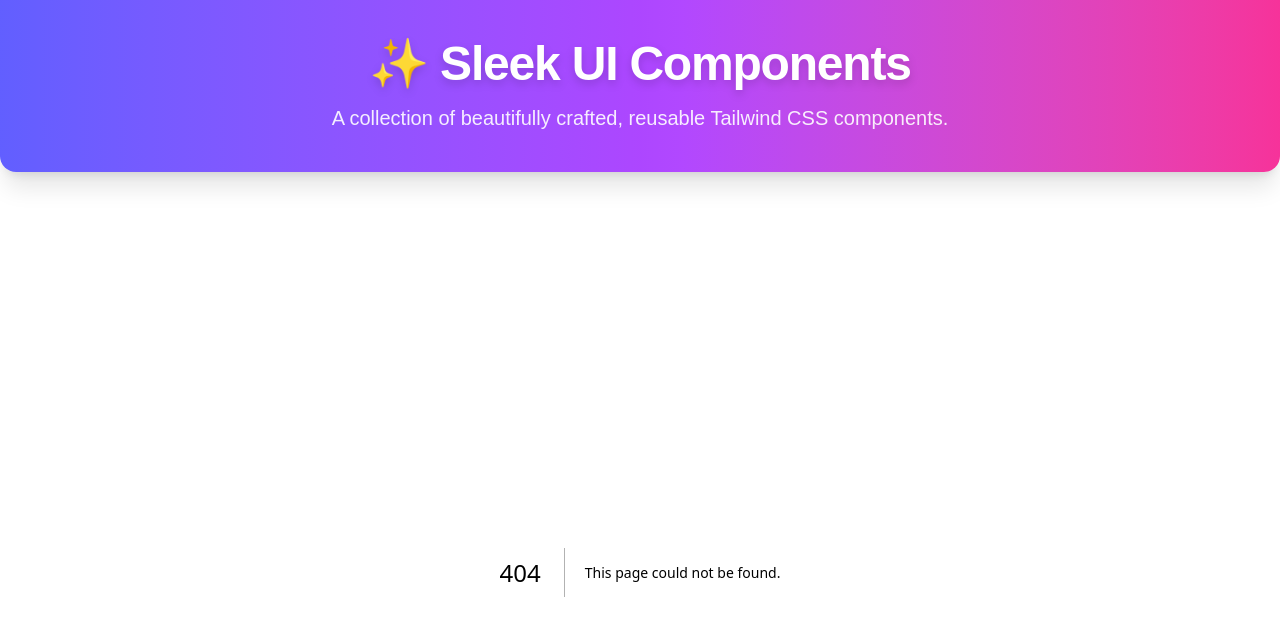
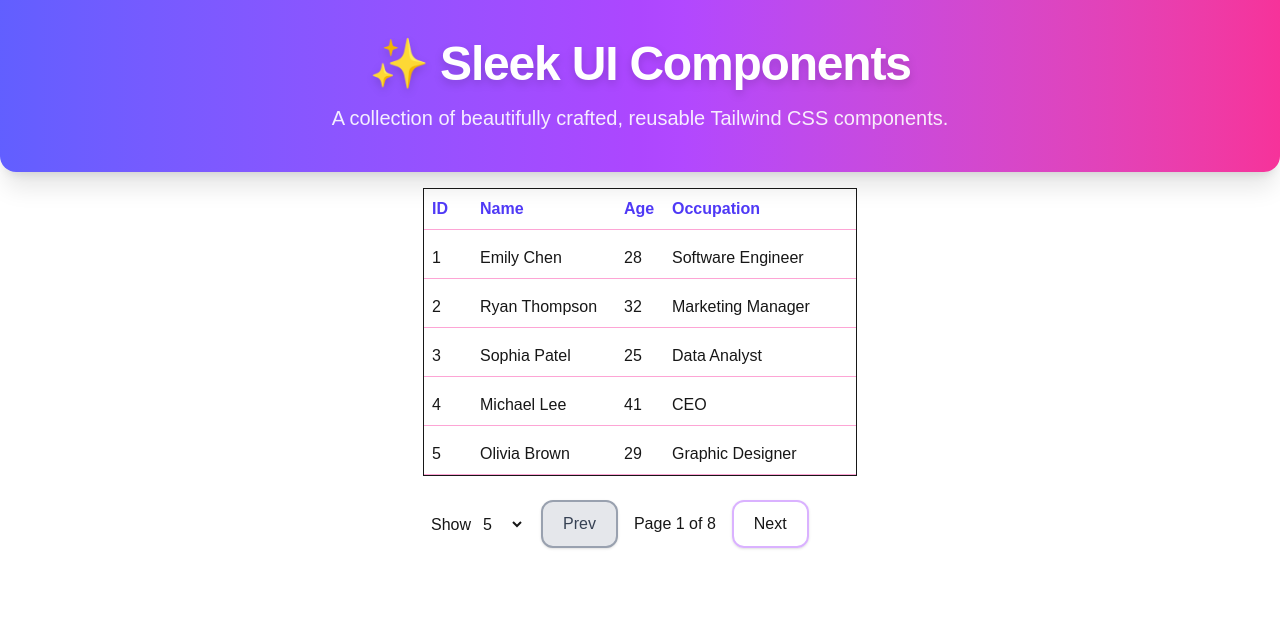
Before and after one commit to Naveen-S/ui-components, a Next.js app: page /dataTable in a window 1280 px wide. Before the commit this address had no page. Shown: the top 636 px of the page. Built offline with nearby package versions, Linux system fonts and the light colour scheme.

Commit message:
Pagination UI component

```diff
--- /dev/null
+++ b/src/app/dataTable/page.js
@@ -0,0 +1,231 @@
+import DataTable from '@/components/DataTable';
+import React from 'react';
+
+const users = [
+  {
+    "id": 1,
+    "name": "Emily Chen",
+    "age": 28,
+    "occupation": "Software Engineer"
+  },
+  {
+    "id": 2,
+    "name": "Ryan Thompson",
+    "age": 32,
+    "occupation": "Marketing Manager"
+  },
+  {
+    "id": 3,
+    "name": "Sophia Patel",
+    "age": 25,
+    "occupation": "Data Analyst"
+  },
+  {
+    "id": 4,
+    "name": "Michael Lee",
+    "age": 41,
+    "occupation": "CEO"
+  },
+  {
+    "id": 5,
+    "name": "Olivia Brown",
+    "age": 29,
+    "occupation": "Graphic Designer"
+  },
+  {
+    "id": 6,
+    "name": "Alexander Hall",
+    "age": 38,
+    "occupation": "Sales Representative"
+  },
+  {
+    "id": 7,
+    "name": "Isabella Davis",
+    "age": 26,
+    "occupation": "Teacher"
+  },
+  {
+    "id": 8,
+    "name": "Ethan White",
+    "age": 35,
+    "occupation": "Lawyer"
+  },
+  {
+    "id": 9,
+    "name": "Lily Tran",
+    "age": 30,
+    "occupation": "Nurse"
+  },
+  {
+    "id": 10,
+    "name": "Julian Sanchez",
+    "age": 39,
+    "occupation": "Engineer"
+  },
+  {
+    "id": 11,
+    "name": "Ava Martin",
+    "age": 27,
+    "occupation": "Journalist"
+  },
+  {
+    "id": 12,
+    "name": "Benjamin Walker",
+    "age": 42,
+    "occupation": "Doctor"
+  },
+  {
+    "id": 13,
+    "name": "Charlotte Brooks",
+    "age": 31,
+    "occupation": "HR Manager"
+  },
+  {
+    "id": 14,
+    "name": "Gabriel Harris",
+    "age": 36,
+    "occupation": "IT Consultant"
+  },
+  {
+    "id": 15,
+    "name": "Hannah Taylor",
+    "age": 24,
+    "occupation": "Student"
+  },
+  {
+    "id": 16,
+    "name": "Jackson Brown",
+    "age": 40,
+    "occupation": "Business Owner"
+  },
+  {
+    "id": 17,
+    "name": "Kayla Lewis",
+    "age": 33,
+    "occupation": "Event Planner"
+  },
+  {
+    "id": 18,
+    "name": "Logan Mitchell",
+    "age": 37,
+    "occupation": "Architect"
+  },
+  {
+    "id": 19,
+    "name": "Mia Garcia",
+    "age": 29,
+    "occupation": "Artist"
+  },
+  {
+    "id": 20,
+    "name": "Natalie Hall",
+    "age": 34,
+    "occupation": "Teacher"
+  },
+  {
+    "id": 21,
+    "name": "Oliver Patel",
+    "age": 38,
+    "occupation": "Software Developer"
+  },
+  {
+    "id": 22,
+    "name": "Penelope Martin",
+    "age": 26,
+    "occupation": "Writer"
+  },
+  {
+    "id": 23,
+    "name": "Quinn Lee",
+    "age": 35,
+    "occupation": "Entrepreneur"
+  },
+  {
+    "id": 24,
+    "name": "Rachel Kim",
+    "age": 30,
+    "occupation": "Dentist"
+  },
+  {
+    "id": 25,
+    "name": "Samuel Jackson",
+    "age": 42,
+    "occupation": "Lawyer"
+  },
+  {
+    "id": 26,
+    "name": "Tessa Hall",
+    "age": 28,
+    "occupation": "Graphic Designer"
+  },
+  {
+    "id": 27,
+    "name": "Uma Patel",
+    "age": 39,
+    "occupation": "Marketing Manager"
+  },
+  {
+    "id": 28,
+    "name": "Vincent Brooks",
+    "age": 36,
+    "occupation": "IT Consultant"
+  },
+  {
+    "id": 29,
+    "name": "Walter White",
+    "age": 41,
+    "occupation": "Engineer"
+  },
+  {
+    "id": 30,
+    "name": "Xavier Sanchez",
+    "age": 33,
+    "occupation": "Sales Representative"
+  },
+  {
+    "id": 31,
+    "name": "Yvonne Martin",
+    "age": 29,
+    "occupation": "Teacher"
+  },
+  {
+    "id": 32,
+    "name": "Zoe Lee",
+    "age": 27,
+    "occupation": "Data Analyst"
+  },
+  {
+    "id": 33,
+    "name": "Abigail Brown",
+    "age": 34,
+    "occupation": "Nurse"
+  },
+  {
+    "id": 34,
+    "name": "Caleb Harris",
+    "age": 38,
+    "occupation": "Business Owner"
+  },
+  {
+    "id": 35,
+    "name": "Diana Taylor",
+    "age": 31,
+    "occupation": "Event Planner"
+  },
+  {
+    "id": 36,
+    "name": "Eleanor Walker",
+    "age": 40,
+    "occupation": "CEO"
+  }
+];
+
+const page = () => {
+  return (
+    <div className='flex justify-center'>
+      <DataTable data={users} />
+    </div>
+  );
+};
+
+export default page;
--- a/src/app/page.js
+++ b/src/app/page.js
@@ -13,6 +13,7 @@
         <ComponentLinkContainer to={"/star"}> Star </ComponentLinkContainer>
         <ComponentLinkContainer to={"/carousal"}> Carousal </ComponentLinkContainer>
         <ComponentLinkContainer to={"/counter"}> Counter </ComponentLinkContainer>
+        <ComponentLinkContainer to={"/dataTable"}>  Data Table </ComponentLinkContainer>
       </div>
     </div>
   );
--- a/src/components/Button.js
+++ b/src/components/Button.js
@@ -1,7 +1,6 @@
 import React from 'react';
 
 const Button = ({ children, disabled, ...rest }) => {
-  console.log(disabled);
   if (disabled) {
     return (
       <button
--- /dev/null
+++ b/src/components/DataTable.js
@@ -0,0 +1,105 @@
+"use client";
+import React, { useEffect, useState } from 'react';
+import Button from './Button';
+
+const DEFAULT_PAGE_SIZE = 5;
+const DataTable = ({ data }) => {
+  const [pageSize, setPageSize] = useState(DEFAULT_PAGE_SIZE);
+  const [pageNo, setPageNo] = useState(1);
+  const [filteredData, setFilteredData] = useState([...data].slice(pageNo - 1, DEFAULT_PAGE_SIZE));
+
+  useEffect(() => {
+    setFilteredData(prev => {
+      const start = (pageNo - 1) * pageSize;
+      const end = ((pageNo - 1) * pageSize) + pageSize;
+      return [...data].slice(start, end);
+    });
+  }, [data, pageNo, pageSize]);
+
+  // Reset
+  useEffect(() => {
+    setPageNo(1);
+  }, [pageSize]);
+
+  const renderTable = () => {
+    if (data.length > 0) {
+      return <table className='flex flex-col gap-2 my-4 border-1'>
+        <thead className='border-b border-pink-300 text-indigo-600 font-bold'>
+          <tr>
+            <td className='p-2 min-w-12 text-left'>ID</td>
+            <td className='p-2 min-w-36 text-left'>Name</td>
+            <td className='p-2 min-w-12 text-left'>Age</td>
+            <td className='p-2 min-w-48 text-left'>Occupation</td>
+          </tr>
+        </thead>
+        {
+          filteredData.map(item => {
+            return (<tbody key={item.id}>
+              <tr className='border-b border-pink-300 text-center' >
+                <td className='p-2 min-w-12 text-left'>{item.id}</td>
+                <td className='p-2 min-w-36 text-left'>{item.name}</td>
+                <td className='p-2 min-w-12 text-left'>{item.age}</td>
+                <td className='p-2 min-w-48 text-left'>{item.occupation}</td>
+              </tr>
+            </tbody>
+            );
+          })
+        }
+      </table>;
+    } else {
+      return;
+    }
+  };
+
+  const handleChange = (e) => {
+    setPageSize(Number(e.target.value));
+  };
+
+  const handlePrev = (e) => {
+    if (pageNo > 1) {
+      setPageNo(prev => {
+        return prev - 1;
+      });
+
+    } return;
+  };
+  const handleNext = (e, totalPages) => {
+    if (pageNo < totalPages) {
+      setPageNo(prev => {
+        return prev + 1;
+      });
+
+    }
+  };
+
+  const renderPagination = () => {
+    const totalPages = Math.floor(data.length / pageSize) + 1;
+    return (<div className='flex items-center gap-2 px-2'>
+      <div>
+        <label htmlFor="PageSize"> Show
+          <select className='outline-0 p-2' name="PageSize" value={String(pageSize)} onChange={(e) => { handleChange(e); }}>
+            <option value="5"> 5 </option>
+            <option value="10"> 10 </option>
+            <option value="20"> 20 </option>
+          </select>
+        </label>
+      </div>
+      <Button disabled={pageNo <= 1} onClick={(e) => { handlePrev(e); }}> Prev </Button>
+      {`Page ${pageNo} of ${totalPages}`}
+      <Button disabled={pageNo === totalPages} onClick={(e) => { handleNext(e, totalPages); }}> Next </Button>
+
+    </div>);
+
+
+
+  };
+
+  return (
+    <div>
+      {renderTable()}
+      {renderPagination()}
+    </div>
+  );
+};
+
+export default DataTable;
```
